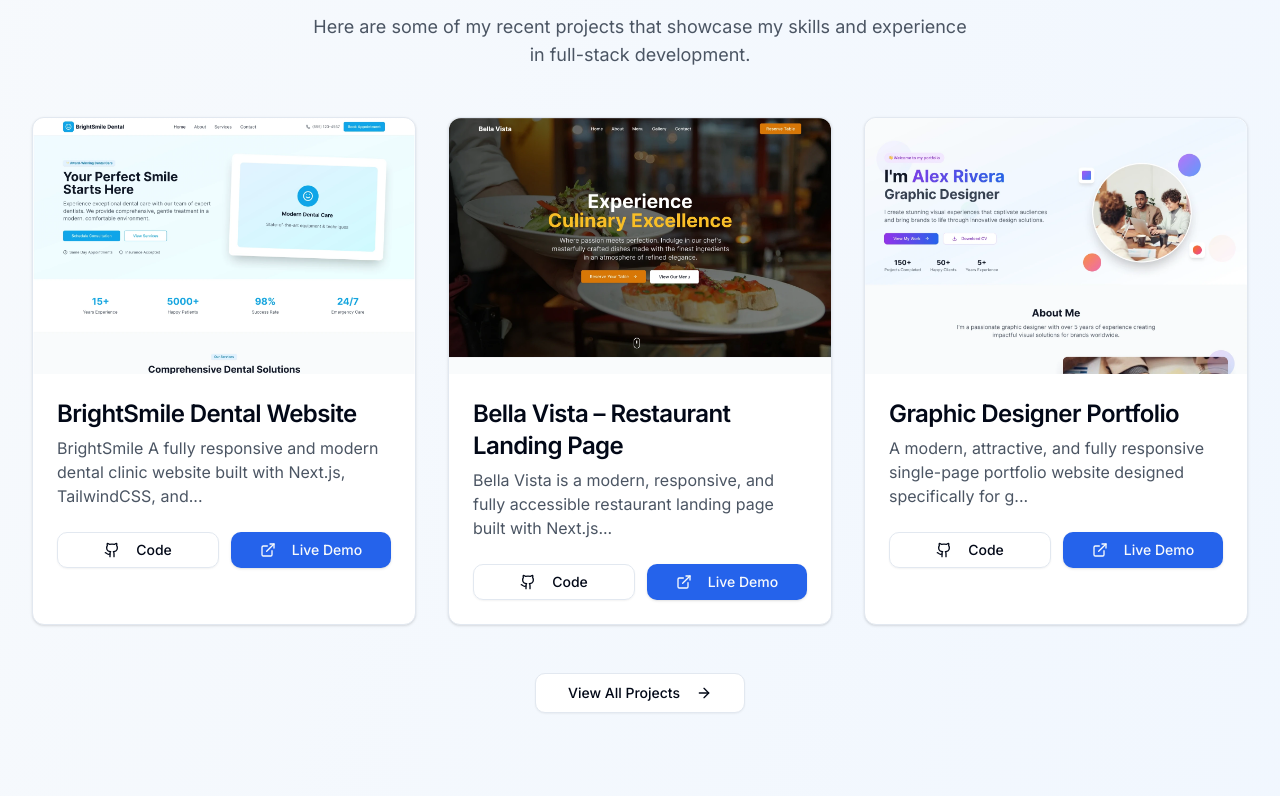
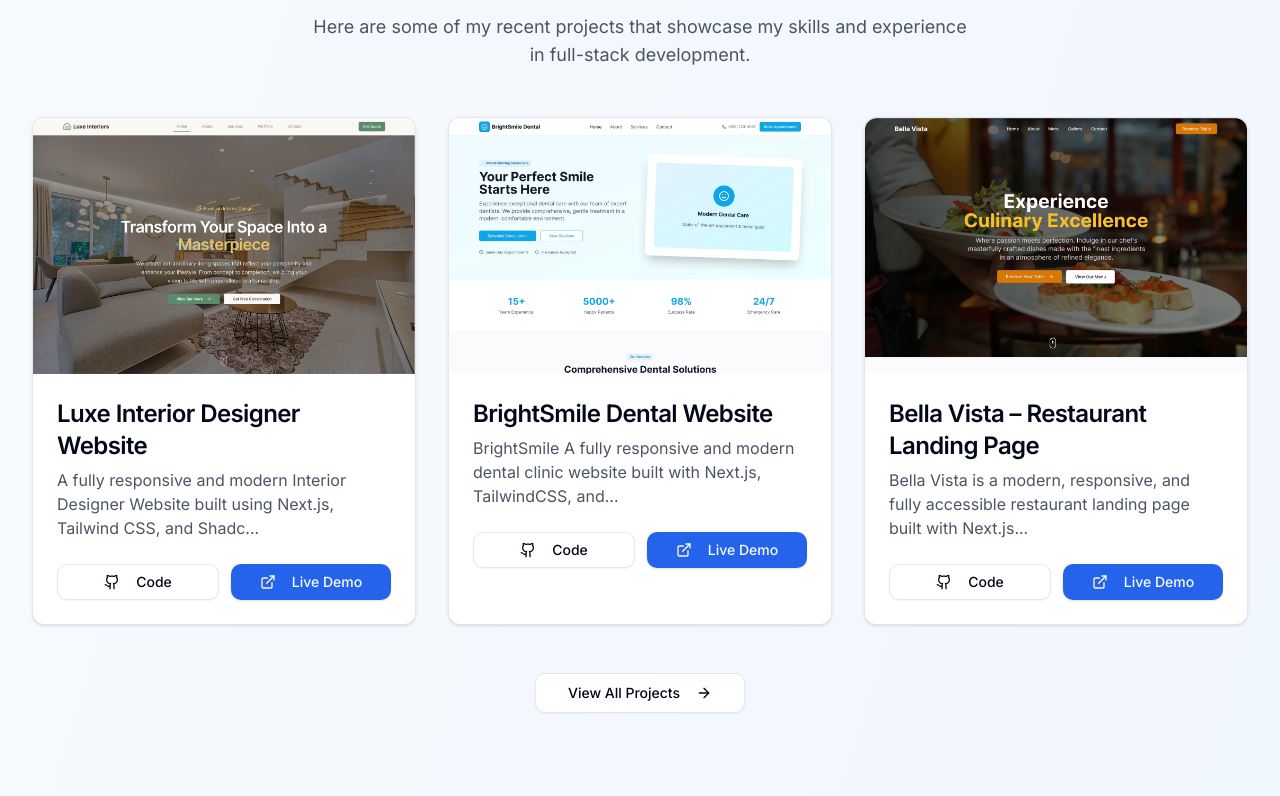
Before and after one commit to pawantech12/pawan-kumavat, a Next.js app: page / in a window 1280 px wide. Shown: the part 1603-2399 px from the top of the page. Built offline with nearby package versions, Linux system fonts and the light colour scheme.

Commit message:
added project

```diff
--- a/src/data/projectdata.js
+++ b/src/data/projectdata.js
@@ -1,4 +1,13 @@
 const projects = [
+  {
+    id: 31,
+    title: "Luxe Interior Designer Website",
+    image: "/portfolio31.webp",
+    description:
+      "A fully responsive and modern Interior Designer Website built using Next.js, Tailwind CSS, and Shadcn UI. Designed with a sleek and elegant layout, this website showcases services, projects, and client testimonials to deliver a premium brand experience for an interior design business.",
+    github: "https://github.com/pawantech12/luxe-interior-website",
+    demo: "https://luxe-interior-website.vercel.app/",
+  },
   {
     id: 30,
     title: "BrightSmile Dental Website",
```
Also changed, not shown: public/portfolio31.webp (added).
